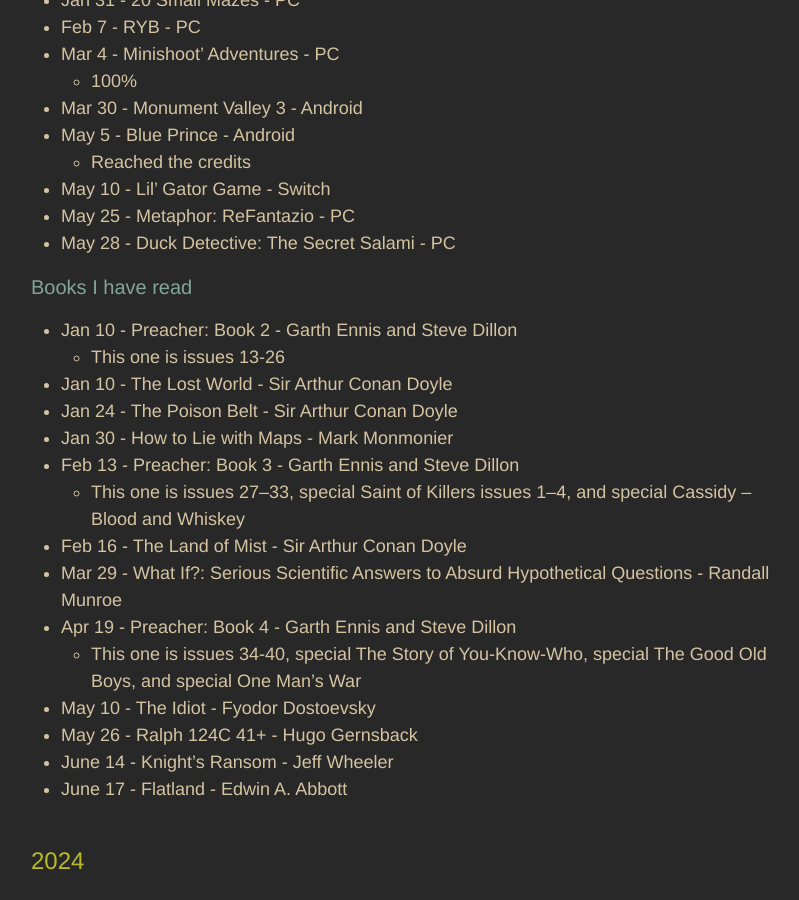
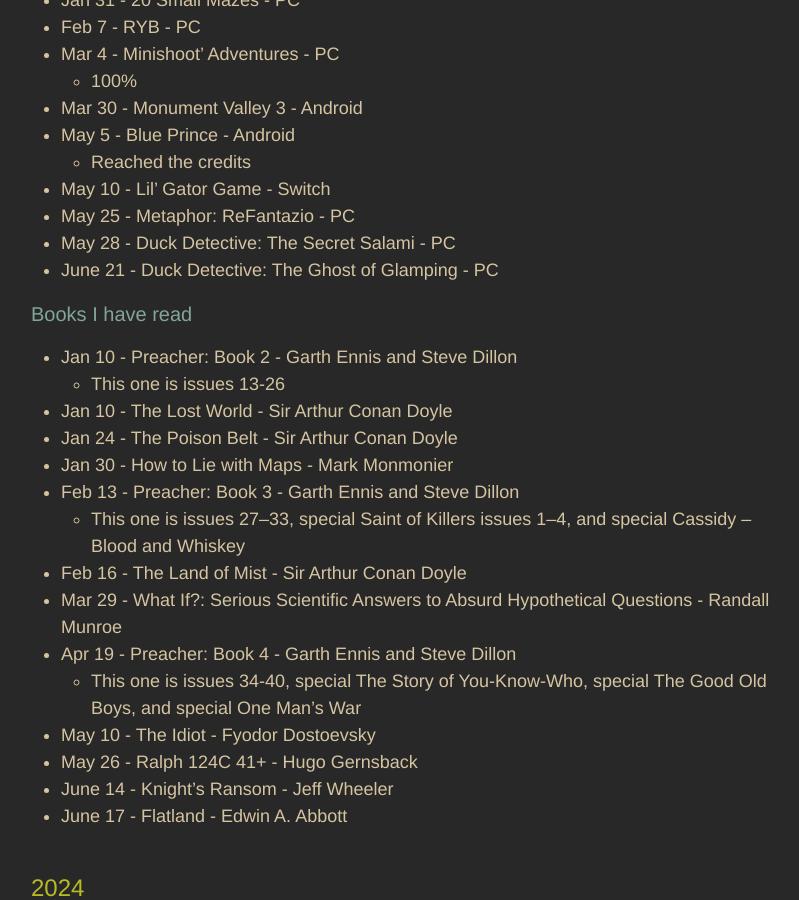
Before and after one commit to adkinsrs/sadkins_site, a Jekyll site: the page built from misc.md, in a window 1280 px wide and 900 px high, scrolled down 680 px. Shown: the whole window, without its empty margins (239-1038 px from the left). Built offline with Jekyll 4.4.1, drawn with Linux system fonts in a browser that asks for light colours.

Commit message:
beat a game

```diff
--- a/misc.md
+++ b/misc.md
@@ -32,6 +32,7 @@
 * May 10 - Lil' Gator Game - Switch
 * May 25 - Metaphor: ReFantazio - PC
 * May 28 - Duck Detective: The Secret Salami - PC
+* June 21 - Duck Detective: The Ghost of Glamping - PC
 
 ### Books I have read
 
```
